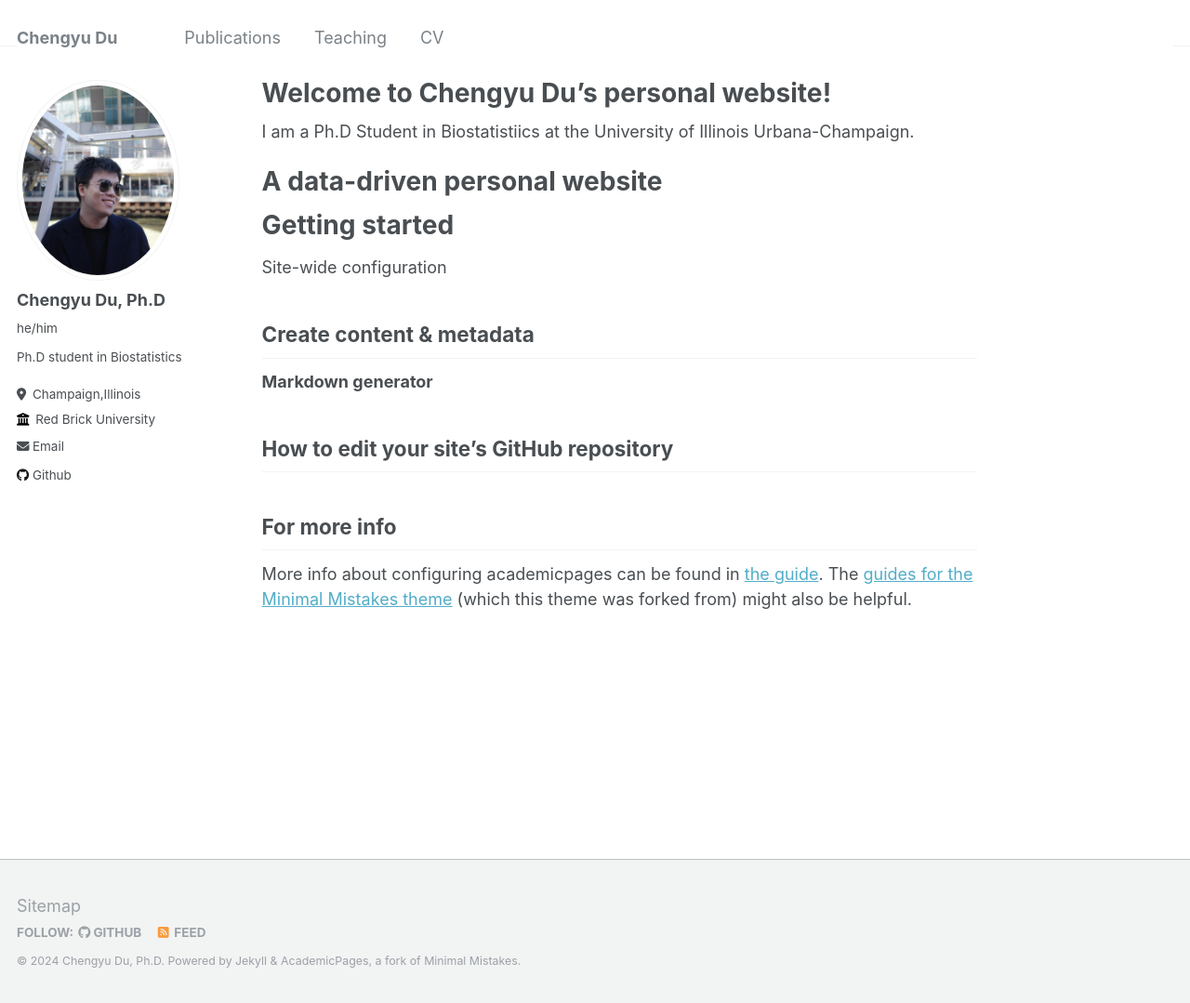
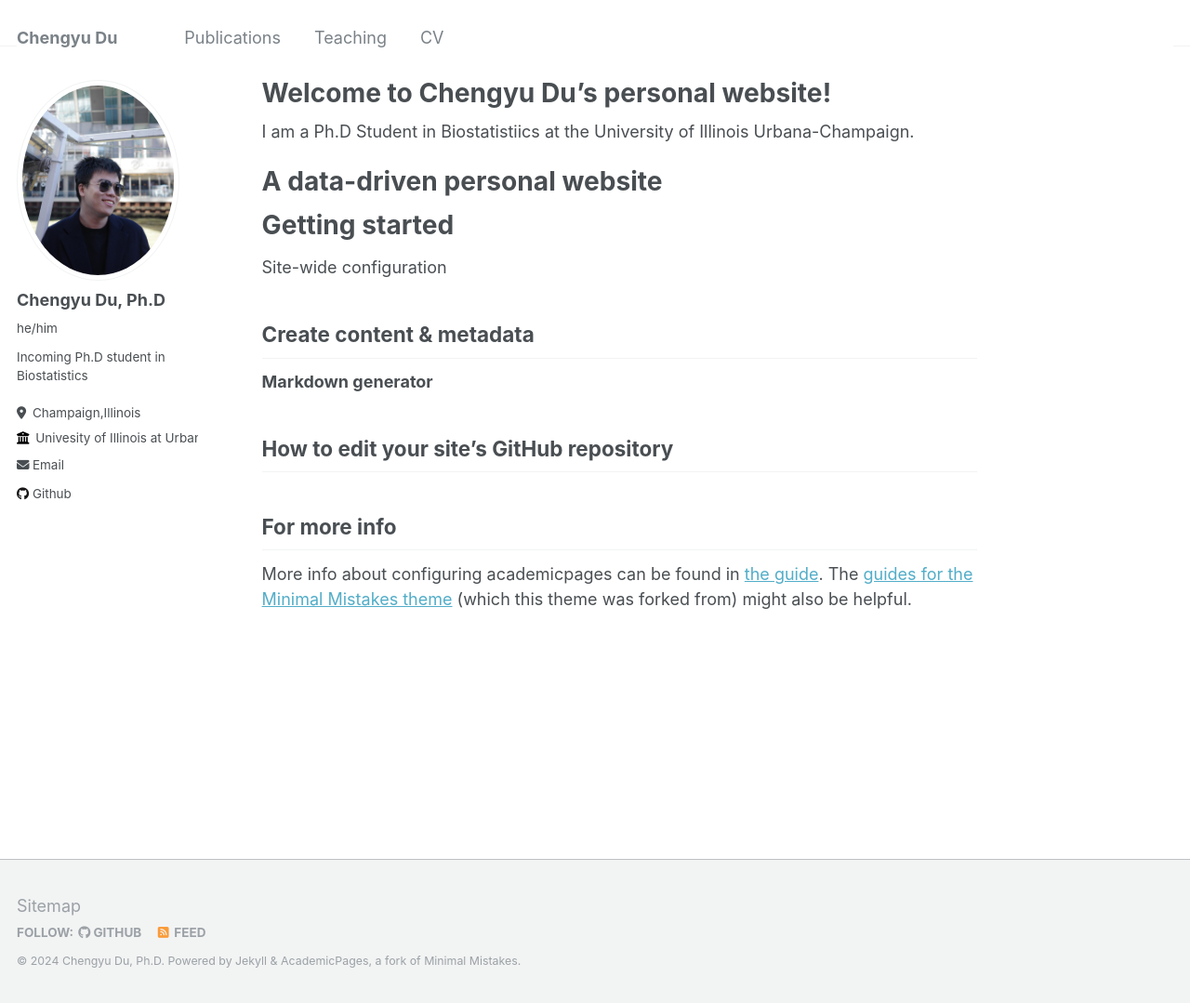
Before and after one commit to ChengyuRicardoDu/ChengyuRicardoDu.github.io, a Jekyll site: the page built from _pages/about.md, in a window 1280 px wide and 1079 px high. Shown: the whole window at 93% size. Built offline with Jekyll 4.4.1, drawn with Linux system fonts in a browser that asks for light colours.

Commit message:
Update _config.yml

```diff
--- a/_config.yml
+++ b/_config.yml
@@ -24,9 +24,9 @@ author:
   avatar           : "profile.jpg"
   name             : "Chengyu Du, Ph.D"
   pronouns         : "he/him"
-  bio              : "Ph.D student in Biostatistics"
+  bio              : "Incoming Ph.D student in Biostatistics"
   location         : "Champaign,Illinois"
-  employer         : "Red Brick University"
+  employer         : "Univesity of Illinois at Urbana-Champaign"
   uri              : # URL
   email            : "cd29@illinois.edu"
 
```
